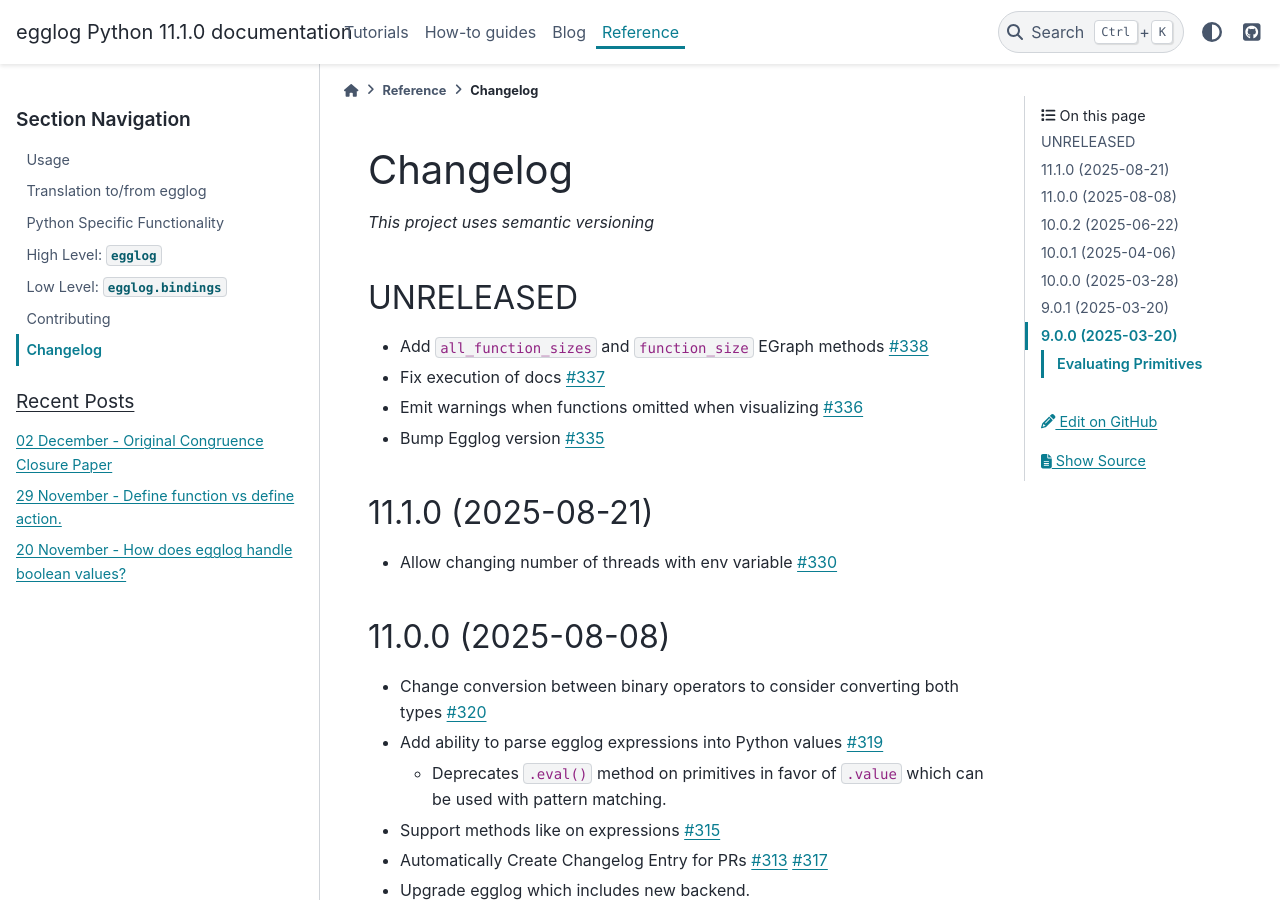
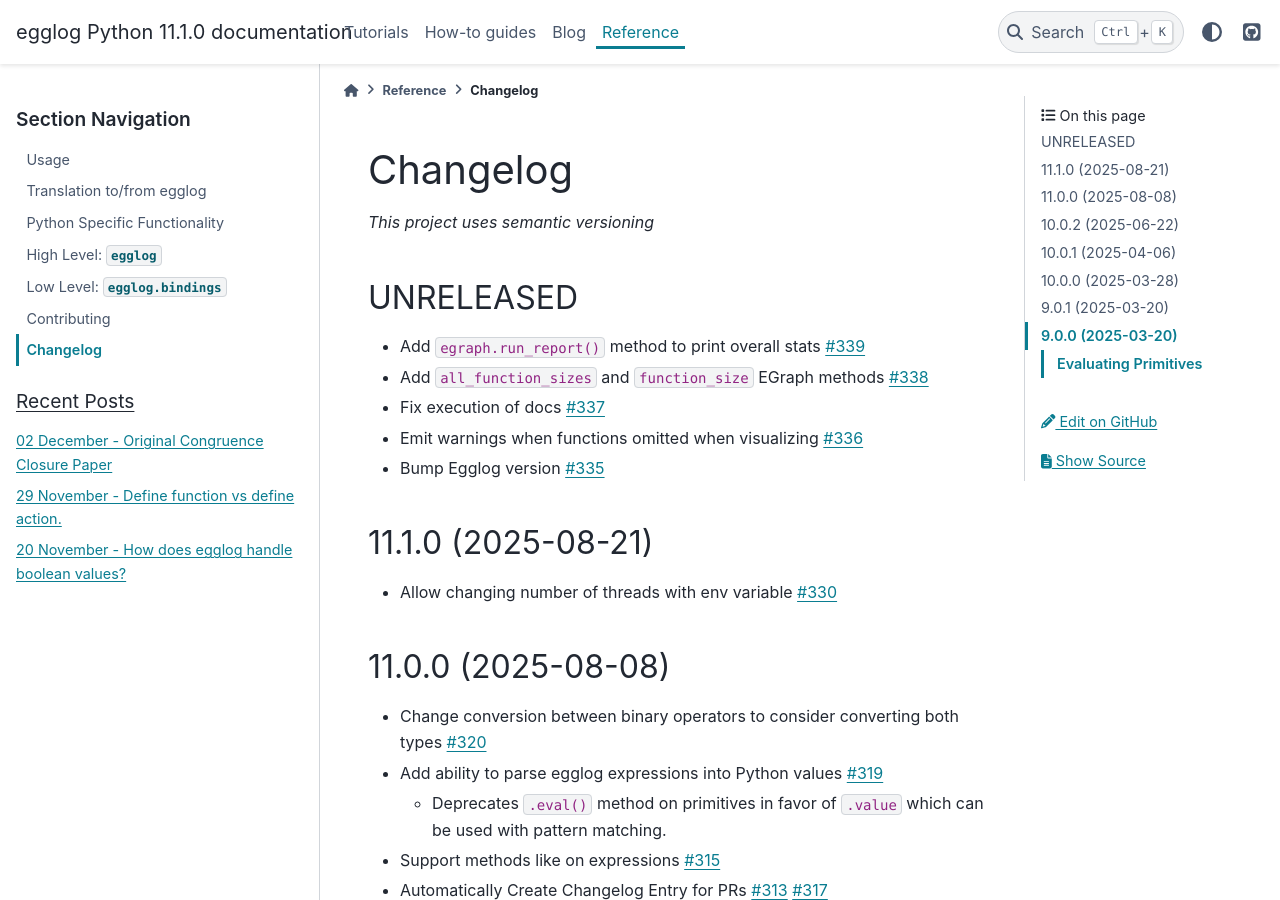
Before and after one commit to egraphs-good/egglog-python, a Sphinx documentation site: the page built from docs/changelog.md, in a window 1280 px wide and 900 px high. Built offline with Sphinx 7.4.7 and the PyData theme 0.15.4, drawn with Linux system fonts in a browser that asks for light colours; pages that are not in the unit, such as notebooks, are missing from menus; comment, search, counter and statistics services are not loaded; the version number is read from the project's files by our own code.

Commit message:
Add changelog entry for PR #339

```diff
--- a/docs/changelog.md
+++ b/docs/changelog.md
@@ -4,6 +4,7 @@ _This project uses semantic versioning_
 
 ## UNRELEASED
 
+- Add `egraph.run_report()` method to print overall stats [#339](https://github.com/egraphs-good/egglog-python/pull/339)
 - Add `all_function_sizes` and `function_size` EGraph methods [#338](https://github.com/egraphs-good/egglog-python/pull/338)
 - Fix execution of docs [#337](https://github.com/egraphs-good/egglog-python/pull/337)
 - Emit warnings when functions omitted when visualizing [#336](https://github.com/egraphs-good/egglog-python/pull/336)
```
